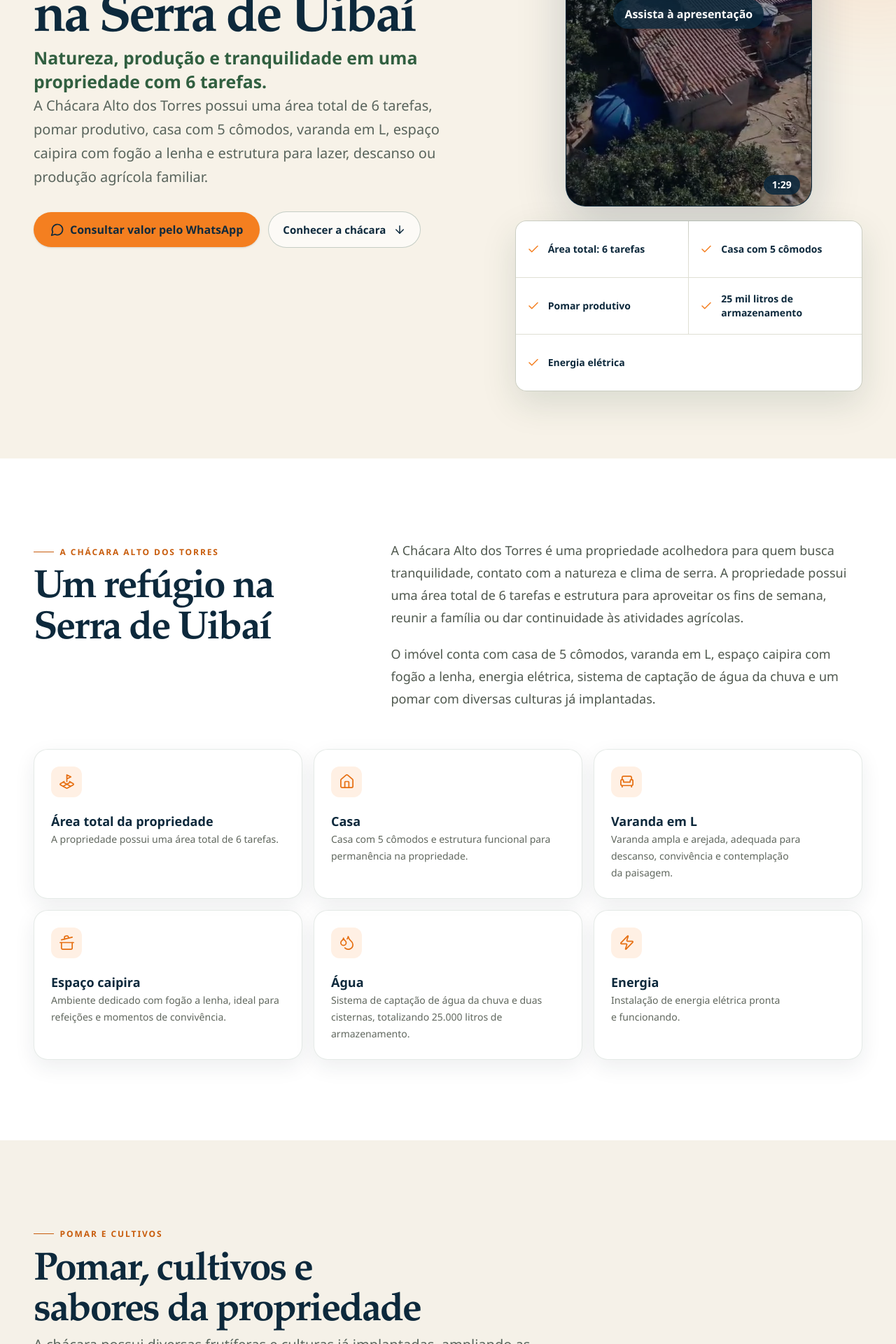
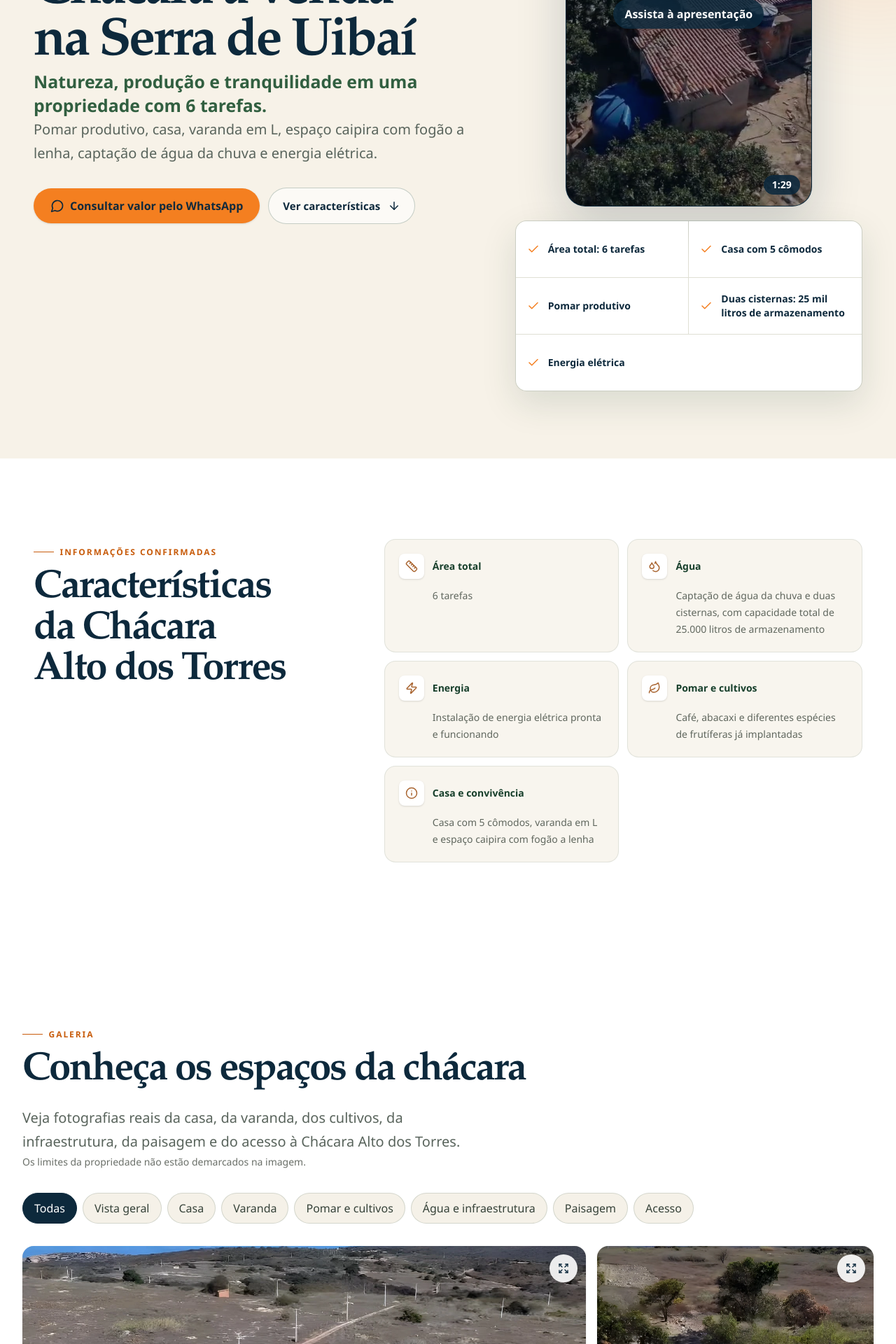
Before and after one commit to iLeviz25/chacara-alto-dos-torres, a Next.js app: page /chacara-alto-dos-torres in a window 1280 px wide. Shown: the part 460-2380 px from the top of the page at 70% size. Built offline with nearby package versions, Linux system fonts and the light colour scheme.

Commit message:
Finaliza publicacao da Chacara Alto dos Torres

```diff
--- a/app/espaco-fernandes/page.tsx
+++ b/app/espaco-fernandes/page.tsx
@@ -2,14 +2,20 @@ import type { Metadata } from "next";
 import { EspacoFernandesPlaceholder } from "@/src/components/EspacoFernandesPlaceholder";
 import { hub } from "@/src/content/hub";
 
+const canonicalUrl = hub.seo.canonicalUrl
+  ? `${hub.seo.canonicalUrl.replace(/\/$/, "")}${hub.routes.espacoFernandes}`
+  : undefined;
+
 export const metadata: Metadata = {
   title: hub.espacoFernandes.seoTitle,
   description: hub.espacoFernandes.seoDescription,
+  alternates: canonicalUrl ? { canonical: canonicalUrl } : undefined,
   openGraph: {
     type: "website",
     locale: "pt_BR",
     title: hub.espacoFernandes.seoTitle,
     description: hub.espacoFernandes.seoDescription,
+    url: canonicalUrl,
     images: [
       {
         url: hub.projects[1].logo?.src ?? hub.seo.favicon,
--- a/app/layout.tsx
+++ b/app/layout.tsx
@@ -2,7 +2,9 @@ import type { Metadata, Viewport } from "next";
 import { hub } from "@/src/content/hub";
 import "./globals.css";
 
-const metadataBase = new URL(hub.seo.canonicalUrl ?? "http://localhost:3000");
+const metadataBase = new URL(
+  hub.seo.canonicalUrl ?? "https://chacara-alto-dos-torres.vercel.app",
+);
 
 export const metadata: Metadata = {
   metadataBase,
@@ -24,11 +26,20 @@ export const metadata: Metadata = {
     description: hub.seo.description,
     url: hub.seo.canonicalUrl ?? undefined,
     siteName: hub.seo.title,
+    images: [
+      {
+        url: "/og.png",
+        width: 1536,
+        height: 1024,
+        alt: "Chácara Alto dos Torres e Espaço Fernandes",
+      },
+    ],
   },
   twitter: {
-    card: "summary",
+    card: "summary_large_image",
     title: hub.seo.title,
     description: hub.seo.description,
+    images: ["/og.png"],
   },
   robots: {
     index: hub.seo.robots.index,
--- a/src/components/GallerySection.tsx
+++ b/src/components/GallerySection.tsx
@@ -37,8 +37,13 @@ export function GallerySection({
   );
 
   const availableCategories = useMemo(
-    () => content.categories,
-    [content.categories],
+    () =>
+      content.categories.filter(
+        (category) =>
+          category.id === "all" ||
+          sortedItems.some((item) => item.category === category.id),
+      ),
+    [content.categories, sortedItems],
   );
 
   const defaultCategory =
@@ -204,6 +209,12 @@ export function GallerySection({
           title={content.title}
         />
 
+        {content.imageNotice ? (
+          <p className="mt-5 max-w-3xl text-sm leading-6 text-[#6a6f68]">
+            {content.imageNotice}
+          </p>
+        ) : null}
+
         {availableCategories.length > 1 ? (
           <div
             aria-label={content.eyebrow}
--- a/src/components/PropertyLandingPage.tsx
+++ b/src/components/PropertyLandingPage.tsx
@@ -98,16 +98,20 @@ export function PropertyLandingPage({
           contactAction={contactButton(content.hero.primaryActionLabel)}
         />
 
+        {content.sections.propertyDetails ? (
+          <PropertyDetailsSection content={content.propertyDetails} area={content.area} />
+        ) : null}
+
+        {content.sections.gallery && visibleGallery ? (
+          <GallerySection content={content.gallery} />
+        ) : null}
+
         {content.sections.overview ? (
           <OverviewSection
             overview={content.overview}
             highlights={content.highlights}
             showHighlights={content.sections.highlights}
           />
-        ) : null}
-
-        {content.sections.crops && visibleCrops ? (
-          <CropsSection content={content.crops} />
         ) : null}
 
         {content.sections.supportHouse ? (
@@ -118,16 +122,12 @@ export function PropertyLandingPage({
           <InfrastructureSection content={content.infrastructure} />
         ) : null}
 
+        {content.sections.crops && visibleCrops ? (
+          <CropsSection content={content.crops} />
+        ) : null}
+
         {content.sections.productivePotential && visiblePotential ? (
           <ProductivePotentialSection content={content.productivePotential} />
-        ) : null}
-
-        {content.sections.propertyDetails ? (
-          <PropertyDetailsSection content={content.propertyDetails} area={content.area} />
-        ) : null}
-
-        {content.sections.gallery && visibleGallery ? (
-          <GallerySection content={content.gallery} />
         ) : null}
 
         {content.sections.videos && visibleVideos ? (
--- a/src/content/hub.ts
+++ b/src/content/hub.ts
@@ -76,7 +76,7 @@ export const hub: HubContent = {
       "Espaço Fernandes",
       "espaço para locação",
     ],
-    canonicalUrl: null,
+    canonicalUrl: "https://chacara-alto-dos-torres.vercel.app",
     favicon: "/favicon.png",
     robots: {
       index: true,
--- a/src/content/property.ts
+++ b/src/content/property.ts
@@ -304,6 +304,7 @@ export interface PropertyContent {
     eyebrow: string;
     title: string;
     description: string;
+    imageNotice?: string;
     categories: GalleryCategoryOption[];
     items: GalleryItem[];
     controls: {
@@ -481,10 +482,10 @@ export const property: PropertyContent = {
   },
 
   sections: {
-    overview: true,
-    highlights: true,
+    overview: false,
+    highlights: false,
     crops: true,
-    productivePotential: true,
+    productivePotential: false,
     infrastructure: true,
     gallery: true,
     videos: true,
@@ -503,11 +504,11 @@ export const property: PropertyContent = {
     openMenuLabel: "Abrir menu",
     closeMenuLabel: "Fechar menu",
     navigation: [
-      { label: "A chácara", href: "#visao-geral" },
-      { label: "Pomar e cultivos", href: "#pomar-e-cultivos" },
+      { label: "Características", href: "#informacoes-confirmadas" },
+      { label: "Galeria", href: "#galeria" },
       { label: "Casa", href: "#casa-e-convivencia" },
       { label: "Infraestrutura", href: "#agua-e-infraestrutura" },
-      { label: "Galeria", href: "#galeria" },
+      { label: "Pomar e cultivos", href: "#pomar-e-cultivos" },
       { label: "Localização", href: "#localizacao" },
     ],
     contactLabel: "Consultar pelo WhatsApp",
@@ -524,7 +525,8 @@ export const property: PropertyContent = {
       "pomar produtivo",
       "agricultura familiar",
     ],
-    canonicalUrl: null,
+    canonicalUrl:
+      "https://chacara-alto-dos-torres.vercel.app/chacara-alto-dos-torres",
     favicon: "/favicon.png",
     openGraph: {
       title: "Chácara Alto dos Torres | Serra de Uibaí",
@@ -554,7 +556,7 @@ export const property: PropertyContent = {
     supportingText:
       "Natureza, produção e tranquilidade em uma propriedade com 6 tarefas.",
     subtitle:
-      "A Chácara Alto dos Torres possui uma área total de 6 tarefas, pomar produtivo, casa com 5 cômodos, varanda em L, espaço caipira com fogão a lenha e estrutura para lazer, descanso ou produção agrícola familiar.",
+      "Pomar produtivo, casa, varanda em L, espaço caipira com fogão a lenha, captação de água da chuva e energia elétrica.",
     mainImage: {
       src: "/images/property/real/vista-geral-01.webp",
       alt: "Vista aérea da Chácara Alto dos Torres com a casa, a vegetação e a estrada ao redor",
@@ -567,12 +569,12 @@ export const property: PropertyContent = {
       "Área total: 6 tarefas",
       "Casa com 5 cômodos",
       "Pomar produtivo",
-      "25 mil litros de armazenamento",
+      "Duas cisternas: 25 mil litros de armazenamento",
       "Energia elétrica",
     ],
     primaryActionLabel: "Consultar valor pelo WhatsApp",
-    secondaryActionLabel: "Conhecer a chácara",
-    secondaryActionTarget: "#visao-geral",
+    secondaryActionLabel: "Ver características",
+    secondaryActionTarget: "#informacoes-confirmadas",
     detailsNotice: "",
   },
 
@@ -602,7 +604,7 @@ export const property: PropertyContent = {
       },
       {
         title: "Varanda em L",
-        description: "Varanda ampla e arejada, adequada para descanso, convivência e contemplação da paisagem.",
+        description: "Varanda em L integrada à área externa da casa.",
         icon: "armchair",
         visible: true,
       },
@@ -676,7 +678,7 @@ export const property: PropertyContent = {
         id: "pomar-diversificado",
         name: "Pomar diversificado",
         description:
-          "O pomar reúne uma ampla variedade de frutas, proporcionando diversidade e diferentes períodos de produção ao longo do ano.",
+          "O pomar reúne diferentes espécies de frutíferas já implantadas na propriedade.",
         image: {
           src: "/images/property/real/tangerina-01.webp",
           alt: "Tangerineira carregada no pomar da Chácara Alto dos Torres",
@@ -758,8 +760,9 @@ export const property: PropertyContent = {
         visible: true,
       },
       {
-        title: "Cisterna de 15.000 litros",
-        description: "Reservatório com capacidade informada de 15 mil litros.",
+        title: "Duas cisternas",
+        description:
+          "As capacidades informadas são de 15 mil e 10 mil litros, totalizando 25 mil litros de armazenamento.",
         icon: "droplets",
         visible: true,
       },
@@ -767,14 +770,14 @@ export const property: PropertyContent = {
         title: "Cisterna de 10.000 litros",
         description: "Segundo reservatório com capacidade informada de 10 mil litros.",
         icon: "droplets",
-        visible: true,
+        visible: false,
       },
       {
         title: "25.000 litros de armazenamento",
         description:
           "As duas cisternas totalizam a capacidade informada de 25 mil litros de armazenamento.",
         icon: "droplets",
-        visible: true,
+        visible: false,
       },
       {
         title: "Energia elétrica",
@@ -838,7 +841,7 @@ export const property: PropertyContent = {
         value:
           "Estrada de terra em boas condições, com passagem tranquila para carros e motos, inclusive em dias de chuva",
         showWhenUnknown: false,
-        visible: true,
+        visible: false,
       },
       { key: "truckAccess", label: "Acesso de caminhões", value: null, showWhenUnknown: false, visible: true },
       {
@@ -846,11 +849,17 @@ export const property: PropertyContent = {
         label: "Distância até Uibaí",
         value: "Aproximadamente 7 km",
         showWhenUnknown: false,
-        visible: true,
+        visible: false,
       },
       { key: "distanceToPavement", label: "Distância até o asfalto", value: null, showWhenUnknown: false, visible: true },
       { key: "internalRoads", label: "Estradas internas", value: null, showWhenUnknown: false, visible: true },
-      { key: "vegetation", label: "Vegetação", value: null, showWhenUnknown: false, visible: true },
+      {
+        key: "vegetation",
+        label: "Pomar e cultivos",
+        value: "Café, abacaxi e diferentes espécies de frutíferas já implantadas",
+        showWhenUnknown: false,
+        visible: true,
+      },
       { key: "preservationAreas", label: "Áreas de preservação", value: null, showWhenUnknown: false, visible: true },
       {
         key: "other",
@@ -868,6 +877,7 @@ export const property: PropertyContent = {
     title: "Conheça os espaços da chácara",
     description:
       "Veja fotografias reais da casa, da varanda, dos cultivos, da infraestrutura, da paisagem e do acesso à Chácara Alto dos Torres.",
+    imageNotice: "Os limites da propriedade não estão demarcados na imagem.",
     categories: [
       { id: "all", label: "Todas" },
       { id: "overview", label: "Vista geral" },
@@ -1140,36 +1150,36 @@ export const property: PropertyContent = {
     eyebrow: "Casa e convivência",
     title: "Casa e espaços de convivência",
     paragraphs: [
-      "A Chácara Alto dos Torres possui uma casa com 5 cômodos bem distribuídos, oferecendo uma estrutura funcional para permanência, descanso e uso durante os fins de semana.",
+      "A estrutura construída reúne ambientes para permanência, preparo de refeições e convivência na propriedade.",
     ],
     features: [
       {
         title: "Cinco cômodos",
-        description: "Ambientes distribuídos para atender às necessidades de permanência e uso da propriedade.",
+        description: "A casa possui cinco cômodos.",
         icon: "house",
         visible: true,
       },
       {
         title: "Varanda em L",
-        description: "Uma área ampla e arejada para redes, descanso, conversas em família e contemplação da paisagem.",
+        description: "Varanda em L integrada à área externa da casa.",
         icon: "armchair",
         visible: true,
       },
       {
         title: "Espaço caipira com fogão a lenha",
-        description: "Cômodo dedicado com fogão a lenha, ideal para preparar refeições com o sabor tradicional do interior.",
+        description: "Espaço com fogão a lenha para preparo de refeições.",
         icon: "cooking-pot",
         visible: true,
       },
     ],
     details: {
       approximateSize: null,
-      rooms: "5 cômodos",
+      rooms: null,
       bedrooms: null,
       bathrooms: null,
       kitchen: null,
       livingRoom: null,
-      energy: "Instalada e funcionando",
+      energy: null,
       water: null,
       condition: null,
       furnitureIncluded: null,
@@ -1209,7 +1219,7 @@ export const property: PropertyContent = {
     image: {
       src: "/images/property/real/vista-geral-01.webp",
       alt: "Vista aérea da Chácara Alto dos Torres e de seus arredores",
-      caption: "Vista aérea da Chácara Alto dos Torres e de seus arredores",
+      caption: "Vista aérea da chácara e da região. Os limites da propriedade não estão demarcados na imagem.",
       isPlaceholder: false,
       fit: "cover",
     },
@@ -1290,7 +1300,7 @@ export const property: PropertyContent = {
     eyebrow: "Valor e visitas",
     title: "Consulte o valor e agende sua visita",
     description:
-      "Entre em contato diretamente com o proprietário para consultar o valor da Chácara Alto dos Torres, tirar dúvidas e combinar uma visita.",
+      "Entre em contato diretamente com o proprietário para consultar o valor, tirar dúvidas e agendar uma visita para o dia de sua preferência.",
     ownerName: "Proprietário",
     ownerImage: {
       src: "/images/property/owner/proprietario.webp",
@@ -1305,7 +1315,6 @@ export const property: PropertyContent = {
       "Valor sob consulta",
       "Pagamento à vista",
       "Visitas mediante agendamento prévio",
-      "Contato direto com o proprietário",
     ],
     bestContactTime: null,
     directContactLabel: "Contato direto com o proprietário",
@@ -1365,7 +1374,7 @@ export const property: PropertyContent = {
       {
         id: "visita",
         question: "Como posso visitar a chácara?",
-        answer: "As visitas podem acontecer em qualquer dia, desde que sejam combinadas previamente com o responsável pelo WhatsApp.",
+        answer: "Agende pelo WhatsApp uma visita para o dia de sua preferência.",
         order: 6,
         visible: true,
       },
@@ -1397,7 +1406,7 @@ export const property: PropertyContent = {
     id: "mais-informacoes",
     title: "Venha conhecer a Chácara Alto dos Torres",
     description:
-      "Consulte o valor diretamente com o proprietário e combine previamente sua visita em qualquer dia pelo WhatsApp.",
+      "Consulte o valor diretamente com o proprietário e agende pelo WhatsApp uma visita para o dia de sua preferência.",
     buttonLabel: "Consultar valor e agendar visita",
     directSaleLabel: "Contato direto com o proprietário.",
     backgroundImage: {
@@ -1412,8 +1421,7 @@ export const property: PropertyContent = {
     propertyTypeLabel: "Chácara produtiva para lazer, descanso e agricultura familiar",
     whatsappLabel: "Falar pelo WhatsApp",
     locationFallback: "A aproximadamente 7 km de Uibaí",
-    updateNotice:
-      "A documentação e outros detalhes ainda serão atualizados quando confirmados.",
+    updateNotice: "",
     backToTopLabel: "Voltar ao início",
   },
 };
```
Also changed, not shown: 2 other files (tests, documents, lock files or other folders).
